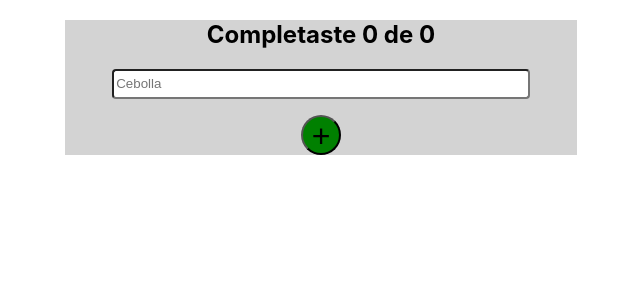
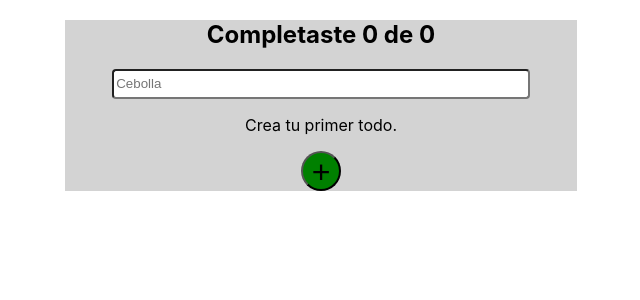
Before and after one commit to DigiCris/todolist_react, a React (Create React App) app: page / in a window 1280 px wide. Shown: the top 300 px of the page, without its empty margins (319-959 px from the left). Built offline with nearby package versions, Linux system fonts and the light colour scheme.

Commit message:
useEffect added in our costum hook with a setTimeOut function to simulate an API

```diff
--- a/src/App.js
+++ b/src/App.js
@@ -11,6 +11,15 @@ import {CreateTodoButton} from  './Components/home/createTodoButton';
 
 function useLocalStorage(itemName, initialValue)
 {
+  const [items,setItems]=React.useState(initialValue);
+  const [loading, setLoading]=React.useState(true);
+  const [error, setError]=React.useState(false);
+
+  React.useEffect( () => {
+
+    setTimeout( () => {
+
+      try {
         let defaultItems = initialValue;
 
         if(!localStorage.getItem(itemName))
@@ -20,20 +29,35 @@ function useLocalStorage(itemName, initialValue)
             {text:'Tormar el curso de intro a react', completed:false},
             {text:'Llorar con la llorona', completed:false}
           ];*/
+          localStorage.setItem(itemName,JSON.stringify(defaultItems));
         }
         else
         {
           defaultItems= JSON.parse(localStorage.getItem(itemName));
         }
-  const [items,setItems]=React.useState(defaultItems);
+        setItems(defaultItems);
+        setLoading(false);
+      } catch (error) {
+        setError(error);
+      }
+    } , 2000 );
+  },[]);
+
 
   function saveItems(newItems)
+  {
+    try {
+      if(items!=newItems)
       {
         setItems(newItems);
         localStorage.setItem(itemName,JSON.stringify(newItems));
       }
+    } catch (error) {
+      setError(error);
+    }
+  }
 
-  return[items, saveItems];
+  return{items, saveItems, error, loading};
 
 }
 
@@ -45,8 +69,8 @@ function App() {
 
   const [searchValue, setSearchValue]=React.useState('');
 
-  const [todos, setTodos]=useLocalStorage('MyTodos',[]);
-//todos
+  const {items:todos, saveItems:setTodos, error, loading}=useLocalStorage('MyTodos',[]);
+
 
   const completedTodos=todos.filter( todo => todo.completed==true ).length;
   const totalTodos=todos.length;
@@ -86,10 +110,16 @@ function App() {
     setTodos(newTodos);
   }
 
+
   return (
     <div className="content">
       <TodoCounter completedTodos={completedTodos} totalTodos={totalTodos} />
       <TodoSearch searchValue={searchValue} setSearchValue={setSearchValue} />
+
+      {error && <p>Hubo un error al cargar la pagina. vuelve a intentarlo</p>}
+      {loading && <p>Estamos cargando...</p>}
+      {(!loading && !searchTodos.length) && <p>Crea tu primer todo.</p>}
+
       <TodoList todos={searchTodos} setTodos={setTodos} onComplete={completeTodos} onDelete={deleteTodos} />
   <CreateTodoButton />{/**/}
     </div>
```
Lines whose indentation alone changed are shown as unchanged.
